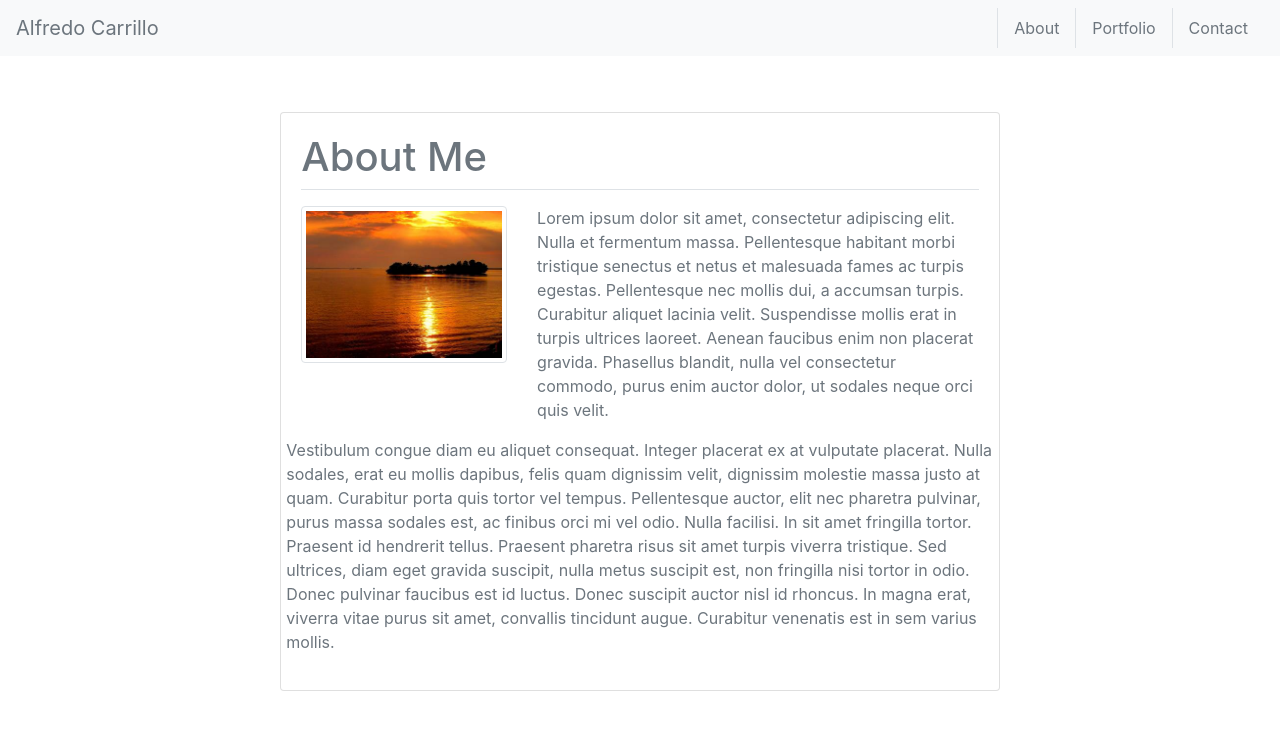
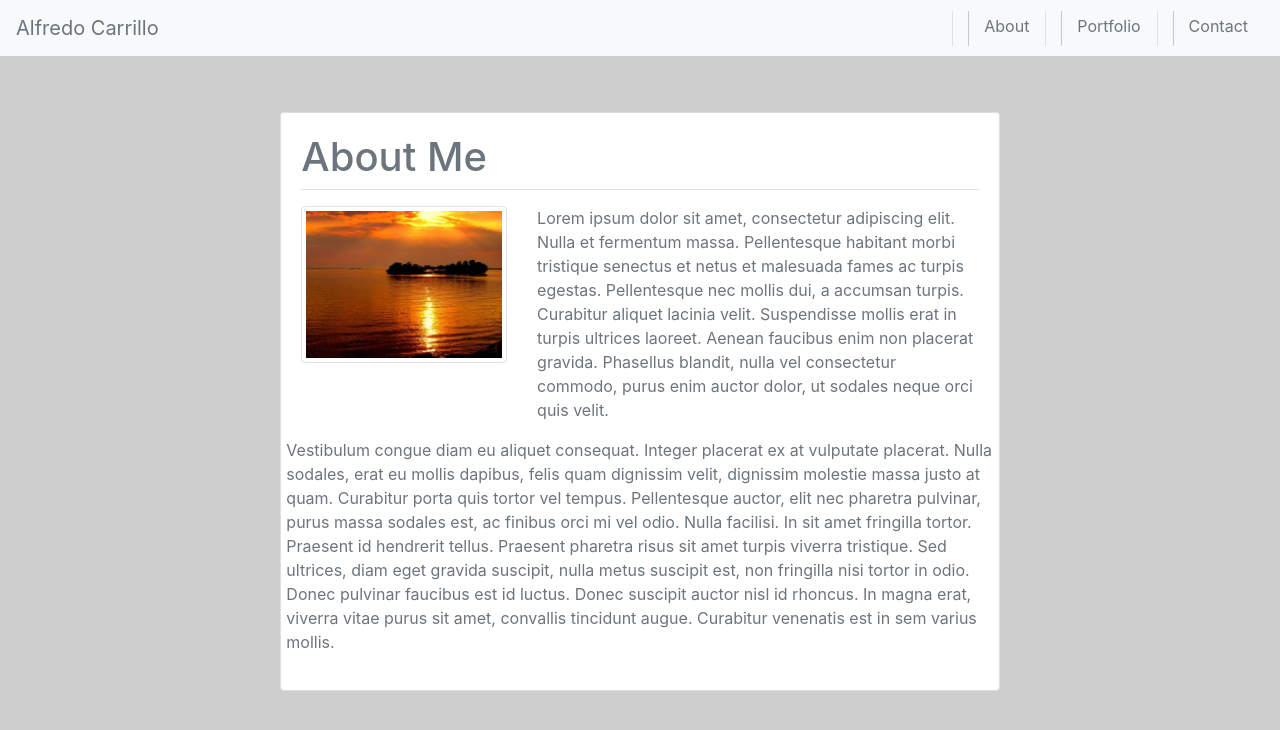
Before and after one commit to acarrillo2019/Bootstrap-Portfolio, a plain HTML site: page index.html in a window 1280 px wide. Drawn offline with nearby package versions, Linux system fonts and the light colour scheme; a script that the page names is missing.

Commit message:
Added styling

```diff
--- a/assets/css/style.css
+++ b/assets/css/style.css
@@ -1,5 +1,9 @@
 body, html {
   height: 100%;
+}
+
+body {
+  background-color: rgb(206, 206, 206);
 }
 
 .bg {
--- a/index.html
+++ b/index.html
@@ -7,7 +7,7 @@
     <meta http-equiv="X-UA-Compatible" content="ie=edge">
     <link rel="stylesheet" href="https://stackpath.bootstrapcdn.com/bootstrap/4.4.1/css/bootstrap.min.css"
         integrity="sha384-Vkoo8x4CGsO3+Hhxv8T/Q5PaXtkKtu6ug5TOeNV6gBiFeWPGFN9MuhOf23Q9Ifjh" crossorigin="anonymous">
-    <!-- <link href="assets/css/style.css" rel="stylesheet" type="text/css"> -->
+    <link href="assets/css/style.css" rel="stylesheet" type="text/css">
     <title>Alfredo Carrillo</title>
 </head>
 
```
Also changed, not shown: contact.html (+1 -1 lines), portfolio.html (+1 -1 lines).
